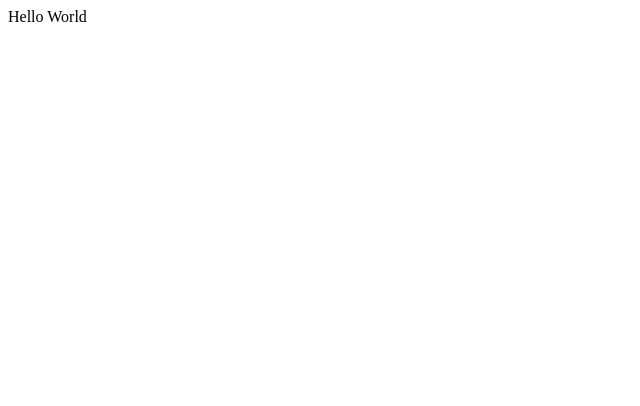
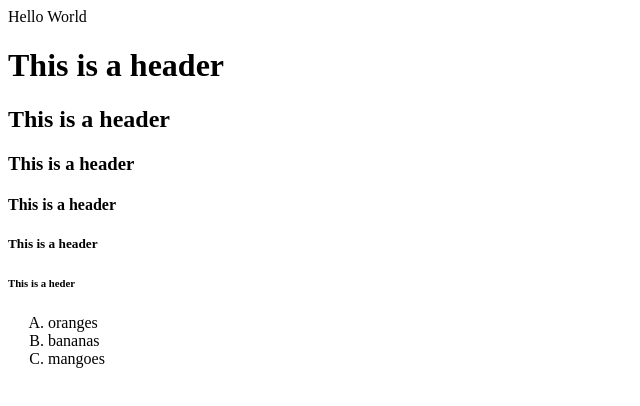
Before and after one commit to MartExecutor001/Hello-World, a plain HTML site: page index.html in a window 1280 px wide. Shown: the whole page, without its empty margins (0-640 px from the left). Drawn offline with Linux system fonts and the light colour scheme.

Commit message:
created headers and ordered list

```diff
--- a/index.html
+++ b/index.html
@@ -4,5 +4,16 @@
     </head>
     <body>
         <p>Hello World</p>
+        <h1>This is a header</h1>
+        <h2>This is a header</h2>
+        <h3>This is a header</h3>
+        <h4>This is a header</h4>
+        <h5>This is a header</h5>
+        <h6>This is a heder</h6>
+        <ol type="A">
+            <li>oranges</li>
+            <li>bananas</li>
+            <li>mangoes</li>
+        </ol>
     </body>
 </html>
```
